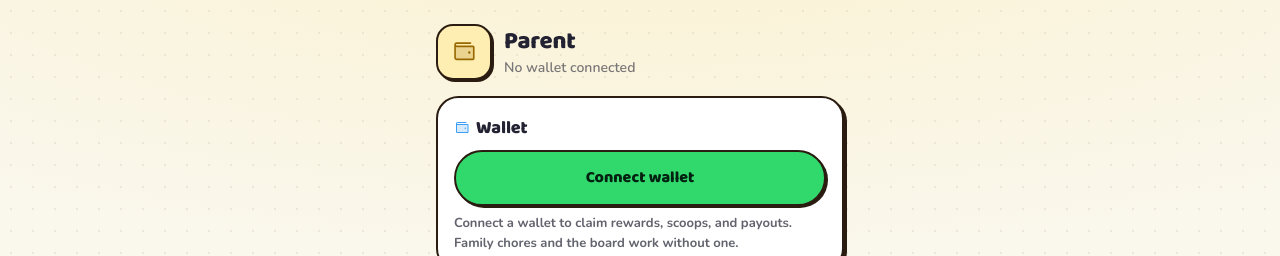
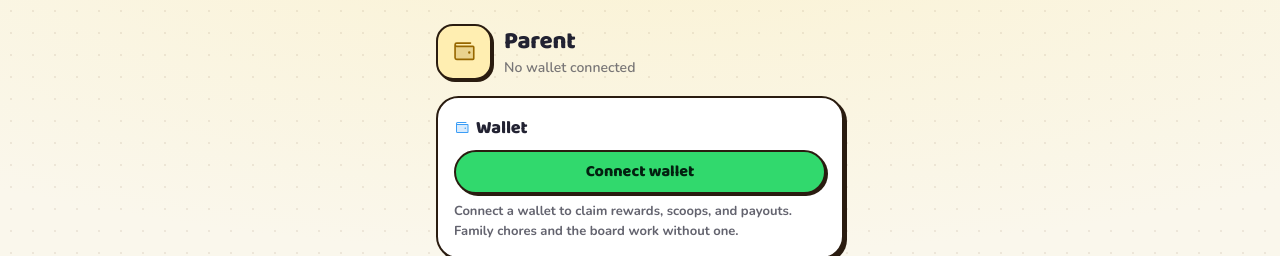
Before and after one commit to kelvinpraises/maestro, a React (Vite) app in the folder apps/client/: page /me in a window 1280 px wide. Shown: the top 256 px of the page. Built offline with nearby package versions, Linux system fonts and the light colour scheme; no server answers.

Commit message:
chore: drop unused import

```diff
--- a/apps/client/src/components/WalletButton.tsx
+++ b/apps/client/src/components/WalletButton.tsx
@@ -4,7 +4,6 @@ import { StarknetInjectedWallet } from '@starknet-io/get-starknet-wallet-standar
 import { WalletAccountV6 } from 'starknet'
 import { providerForChain, chainName, trimAddress } from '#/lib/starknet'
 import { setWallet } from '#/lib/walletStore'
-import { Button } from '@/components/atoms/button'
 // Connect button: detect Argent/Braavos via get-starknet, connect through
 // WalletAccountV6, show trimmed address + chain-derived network badge.
 export function WalletButton() {
@@ -84,16 +83,16 @@ export function WalletButton() {
           </span>
           <code className="field-pop px-2.5 py-1 text-xs font-bold">{trimAddress(account.address)}</code>
         </div>
-        <Button variant="outline" size="sm" onClick={disconnectWallet}>Disconnect</Button>
+        <button onClick={disconnectWallet} className="btn-pop w-full" style={{ background: 'var(--m-lavender)', color: 'var(--m-foreground)' }}>Disconnect</button>
       </div>
     )
   }
 
   return (
     <div className="flex w-full flex-col gap-2">
-      <Button size="lg" onClick={connectWallet} disabled={connecting} className="w-full">
+      <button onClick={connectWallet} disabled={connecting} className="btn-pop w-full">
         {connecting ? 'Connecting…' : 'Connect wallet'}
-      </Button>
+      </button>
       {error && <p className="text-xs font-bold text-[var(--m-pink)]">{error}</p>}
     </div>
   )
```
